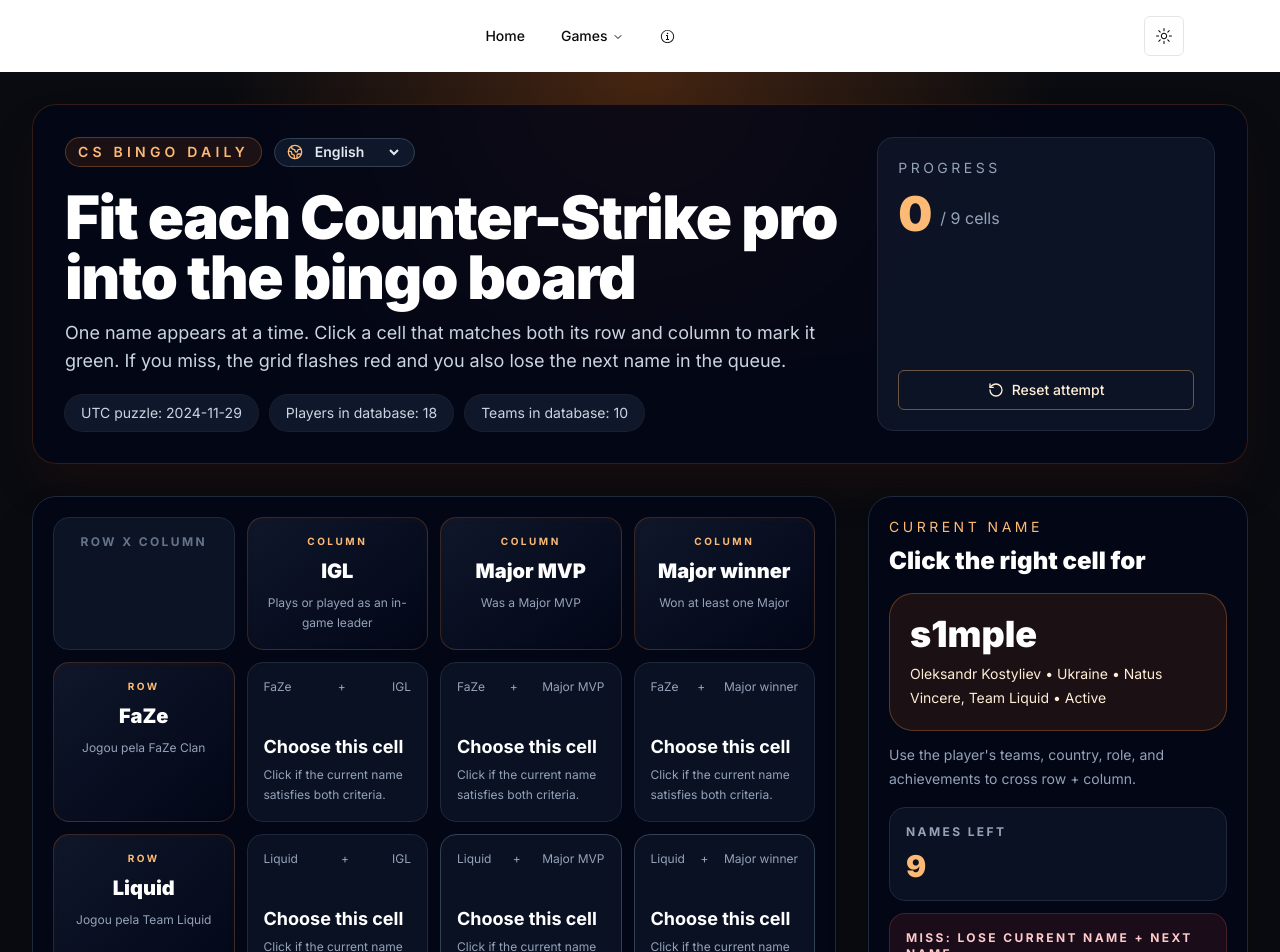
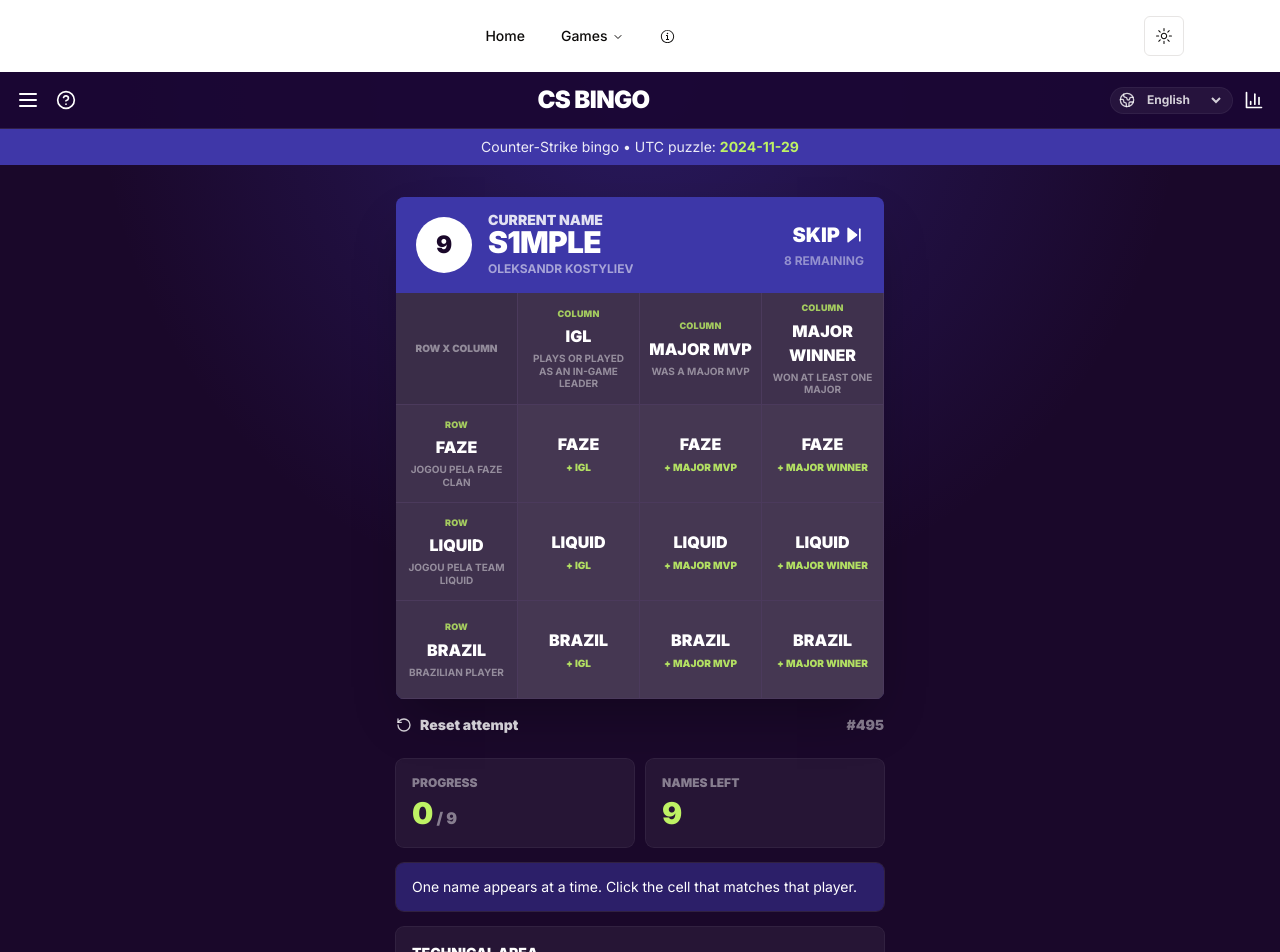
Before and after one commit to igormtk/CSGO-games, a Next.js app: page /bingo in a window 1280 px wide. Shown: the top 952 px of the page. Built offline with nearby package versions, Linux system fonts and the light colour scheme.

Commit message:
Restyle bingo board

```diff
--- a/src/app/bingo/page.tsx
+++ b/src/app/bingo/page.tsx
@@ -1,13 +1,20 @@
 "use client";
 
 import { Fragment, useMemo, useState } from "react";
-import { Check, Globe2, RotateCcw, Trophy, X } from "lucide-react";
-import { Button } from "@/components/ui/button";
+import {
+  BarChart3,
+  Check,
+  Globe2,
+  HelpCircle,
+  Menu,
+  RotateCcw,
+  SkipForward,
+  Trophy,
+  X,
+} from "lucide-react";
 import {
   bingoCriteria,
   csPlayers,
-  csTeams,
-  getTeamName,
   playerMatchesCell,
 } from "@/data/csBingoDatabase";
 import type { BingoCriterion, CsPlayer } from "@/data/csBingoDatabase";
@@ -61,6 +68,8 @@
   namesLeft: string;
   wrongPenalty: string;
   skippedLabel: string;
+  skip: string;
+  remaining: string;
   boardCorner: string;
   rowAxis: string;
   columnAxis: string;
@@ -103,6 +112,8 @@
     namesLeft: "Nomes restantes",
     wrongPenalty: "Erro: perde o nome atual + o próximo",
     skippedLabel: "Nome perdido",
+    skip: "Pular",
+    remaining: "restantes",
     boardCorner: "Linha x Coluna",
     rowAxis: "linha",
     columnAxis: "coluna",
@@ -146,6 +157,8 @@
     namesLeft: "Names left",
     wrongPenalty: "Miss: lose current name + next name",
     skippedLabel: "Lost name",
+    skip: "Skip",
+    remaining: "remaining",
     boardCorner: "Row x Column",
     rowAxis: "row",
     columnAxis: "column",
@@ -189,6 +202,8 @@
     namesLeft: "Nombres restantes",
     wrongPenalty: "Error: pierdes el nombre actual + el próximo",
     skippedLabel: "Nombre perdido",
+    skip: "Saltar",
+    remaining: "restantes",
     boardCorner: "Fila x Columna",
     rowAxis: "fila",
     columnAxis: "columna",
@@ -365,11 +380,6 @@
   return "pt";
 };
 
-const formatPlayerMeta = (player: CsPlayer, copy: TranslationCopy) => {
-  const teams = player.teams.map(getTeamName).join(", ");
-  return `${player.fullName} • ${player.nationality} • ${teams} • ${player.active ? copy.statusActive : copy.statusLegend}`;
-};
-
 const getCriterionCopy = (criterion: BingoCriterion, language: Language) =>
   criterionTranslations[language][criterion.id] ?? {
     label: criterion.label,
@@ -462,83 +472,88 @@
     setFlashKey(0);
   };
 
+  const handleSkip = () => {
+    if (!currentPlayer || gameStatus !== "playing") return;
+
+    const nextSkippedPlayerIds = [...skippedPlayerIds, currentPlayer.id];
+    advanceGame(picks, playerIndex + 1, nextSkippedPlayerIds);
+    setMessage(`${copy.skippedLabel}: ${currentPlayer.nickname}.`);
+  };
+
   return (
-    <main className="min-h-screen overflow-hidden bg-[#090b10] text-slate-100">
-      <section className="relative mx-auto flex w-full max-w-7xl flex-col gap-8 px-4 py-8 sm:px-6 lg:px-8">
-        <div className="absolute inset-x-0 top-0 -z-0 h-72 bg-[radial-gradient(circle_at_top,_rgba(249,115,22,0.25),_transparent_60%)]" />
-
-        <header className="relative z-10 grid gap-6 rounded-3xl border border-orange-500/20 bg-slate-950/80 p-6 shadow-2xl shadow-orange-950/30 backdrop-blur md:grid-cols-[1.4fr_0.6fr] md:p-8">
-          <div className="space-y-5">
-            <div className="flex flex-wrap items-center gap-3">
-              <div className="inline-flex items-center gap-2 rounded-full border border-orange-400/30 bg-orange-500/10 px-3 py-1 text-sm font-semibold uppercase tracking-[0.3em] text-orange-300">
-                {copy.dailyBadge}
+    <main className="min-h-screen overflow-hidden bg-[#1a082a] text-white">
+      <div className="min-h-screen bg-[radial-gradient(circle_at_top,_rgba(78,70,229,0.28),_transparent_34rem)]">
+        <nav className="border-b border-white/10 bg-[#1b0734]/95">
+          <div className="mx-auto flex h-14 max-w-7xl items-center justify-between px-4">
+            <div className="flex items-center gap-4 text-white">
+              <Menu className="h-6 w-6" />
+              <HelpCircle className="h-5 w-5" />
             </div>
-              <label className="inline-flex items-center gap-2 rounded-full border border-slate-700 bg-slate-900 px-3 py-1 text-sm text-slate-200">
-                <Globe2 className="h-4 w-4 text-orange-300" />
+            <div className="text-center text-2xl font-black uppercase tracking-tight text-white">CS BINGO</div>
+            <div className="flex items-center gap-3 text-white">
+              <label className="inline-flex items-center gap-2 rounded-full bg-white/5 px-2 py-1 text-xs text-white/80 ring-1 ring-white/10">
+                <Globe2 className="h-4 w-4" />
                 <span className="sr-only">{copy.selectLanguage}</span>
                 <select
                   value={language}
                   onChange={(event) => handleLanguageChange(event.target.value as Language)}
-                  className="bg-transparent text-sm font-semibold outline-none"
+                  className="bg-transparent text-xs font-bold outline-none"
                   aria-label={copy.selectLanguage}
                 >
                   {Object.entries(translations).map(([key, value]) => (
-                    <option key={key} value={key} className="bg-slate-950 text-slate-100">
+                    <option key={key} value={key} className="bg-[#1b0734] text-white">
                       {value.languageName}
                     </option>
                   ))}
                 </select>
               </label>
+              <BarChart3 className="h-5 w-5" />
             </div>
-            <div className="space-y-3">
-              <h1 className="text-4xl font-black tracking-tight text-white sm:text-6xl">{copy.title}</h1>
-              <p className="max-w-3xl text-base leading-7 text-slate-300 sm:text-lg">{copy.subtitle}</p>
           </div>
-            <div className="flex flex-wrap gap-3 text-sm text-slate-300">
-              <span className="rounded-full bg-slate-900 px-4 py-2 ring-1 ring-white/10">
-                {copy.puzzleDate}: {dateKey}
-              </span>
-              <span className="rounded-full bg-slate-900 px-4 py-2 ring-1 ring-white/10">
-                {copy.playersInDb}: {csPlayers.length}
-              </span>
-              <span className="rounded-full bg-slate-900 px-4 py-2 ring-1 ring-white/10">
-                {copy.teamsInDb}: {csTeams.length}
-              </span>
+        </nav>
+
+        <div className="bg-[#3f37a8] px-4 py-2 text-center text-sm text-white/90">
+          Counter-Strike bingo • {copy.puzzleDate}: <span className="font-bold text-lime-300">{dateKey}</span>
+        </div>
+
+        <section className="mx-auto flex w-full max-w-[520px] flex-col px-4 py-6 sm:py-8">
+          <div className="overflow-hidden rounded-lg bg-[#3d37a8] shadow-2xl shadow-black/30">
+            <div className="flex items-center justify-between gap-4 px-4 py-4 sm:px-5">
+              <div className="flex min-w-0 items-center gap-4">
+                <div className="grid h-14 w-14 shrink-0 place-items-center rounded-full bg-white text-2xl font-black text-[#1a082a]">
+                  {namesLeft}
+                </div>
+                <div className="min-w-0">
+                  <p className="text-sm font-black uppercase leading-none text-white/85">{copy.currentPlayerEyebrow}</p>
+                  {currentPlayer ? (
+                    <>
+                      <h1 className="truncate text-3xl font-black uppercase leading-none tracking-tight text-white">{currentPlayer.nickname}</h1>
+                      <p className="mt-1 truncate text-xs font-bold uppercase text-white/55">{currentPlayer.fullName}</p>
+                    </>
+                  ) : (
+                    <h1 className="text-2xl font-black uppercase leading-none tracking-tight text-white">{copy.noCurrentPlayerTitle}</h1>
+                  )}
                 </div>
               </div>
 
-          <aside className="flex flex-col justify-between gap-5 rounded-2xl border border-slate-800 bg-slate-900/80 p-5">
-            <div>
-              <p className="text-sm uppercase tracking-[0.25em] text-slate-400">{copy.progress}</p>
-              <div className="mt-3 flex items-end gap-2">
-                <span className="text-5xl font-black text-orange-300">{completedCells}</span>
-                <span className="pb-2 text-slate-400">/ 9 {copy.cells}</span>
+              <div className="flex shrink-0 flex-col items-end gap-1">
+                <button
+                  type="button"
+                  onClick={handleSkip}
+                  disabled={gameStatus !== "playing"}
+                  className="inline-flex items-center gap-1 text-xl font-black uppercase text-white transition hover:text-lime-300 disabled:cursor-not-allowed disabled:text-white/30"
+                >
+                  {copy.skip} <SkipForward className="h-5 w-5 fill-current" />
+                </button>
+                <span className="text-xs font-bold uppercase text-white/45">{Math.max(namesLeft - 1, 0)} {copy.remaining}</span>
               </div>
             </div>
-            {isCompleted ? (
-              <div className="rounded-2xl border border-emerald-400/30 bg-emerald-500/10 p-4 text-emerald-200">
-                <Trophy className="mb-2 h-6 w-6" />
-                {copy.completed}
-              </div>
-            ) : gameStatus === "out-of-names" ? (
-              <div className="rounded-2xl border border-red-400/30 bg-red-500/10 p-4 text-red-100">
-                <X className="mb-2 h-6 w-6" />
-                {copy.outOfNames}
-              </div>
-            ) : null}
-            <Button onClick={handleReset} variant="outline" className="border-orange-300/40 bg-transparent text-orange-100 hover:bg-orange-500/20">
-              <RotateCcw className="h-4 w-4" /> {copy.reset}
-            </Button>
-          </aside>
-        </header>
 
-        <section className="relative z-10 grid gap-8 lg:grid-cols-[minmax(0,1fr)_380px]">
             <div
               key={flashKey}
-            className={`rounded-3xl border border-slate-800 bg-slate-950/80 p-3 shadow-2xl shadow-black/30 sm:p-5 ${flashKey > 0 ? "animate-bingo-error" : ""}`}
+              className={`grid grid-cols-4 bg-[#30233e] ${flashKey > 0 ? "animate-bingo-error" : ""}`}
             >
-            <div className="grid grid-cols-4 gap-2 sm:gap-3">
-              <div className="rounded-2xl border border-slate-800 bg-slate-900/80 p-3 text-center text-xs font-bold uppercase tracking-[0.2em] text-slate-500 sm:p-4">
+              <div className="grid min-h-[84px] place-items-center border-b border-r border-[#4b3a5c] bg-[#3a2d48] p-2 text-center text-[10px] font-black uppercase leading-tight text-white/45 sm:min-h-[98px]">
                 {copy.boardCorner}
               </div>
               {board.columns.map((criterion) => (
@@ -553,7 +568,6 @@
                     const pick = picks[cellKey];
                     const rowCopy = getCriterionCopy(row, language);
                     const columnCopy = getCriterionCopy(column, language);
-                    const currentFits = currentPlayer ? playerMatchesCell(currentPlayer, row, column) : false;
 
                     return (
                       <button
@@ -561,37 +575,23 @@
                         type="button"
                         onClick={() => handleCellClick(rowIndex, columnIndex)}
                         disabled={gameStatus !== "playing" || Boolean(pick?.correct)}
-                        className={`group min-h-32 rounded-2xl border p-3 text-left transition hover:-translate-y-0.5 hover:border-orange-300/70 hover:bg-orange-500/10 disabled:cursor-not-allowed disabled:hover:translate-y-0 sm:min-h-40 sm:p-4 ${
-                          pick?.correct
-                            ? "border-emerald-400/40 bg-emerald-500/15"
-                            : currentFits
-                              ? "border-slate-700 bg-slate-900/70"
-                              : "border-slate-800 bg-slate-900/70"
+                        aria-label={`${rowCopy.label} + ${columnCopy.label}`}
+                        className={`group grid min-h-[84px] place-items-center border-b border-r border-[#4b3a5c] p-2 text-center transition hover:bg-[#5a4869] disabled:cursor-not-allowed sm:min-h-[98px] ${
+                          pick?.correct ? "bg-emerald-500/30" : "bg-[#453752]"
                         }`}
                       >
-                        <div className="flex h-full flex-col justify-between gap-3">
-                          <div className="flex items-center justify-between gap-2 text-xs text-slate-400">
-                            <span>{rowCopy.label}</span>
-                            <span>+</span>
-                            <span>{columnCopy.label}</span>
-                          </div>
-
                         {pick ? (
-                            <div className="space-y-2">
-                              <p className="text-xs font-bold uppercase tracking-[0.2em] text-emerald-200">{copy.matchedBy}</p>
-                              <div className="flex items-center gap-2">
-                                <Check className="h-5 w-5 text-emerald-300" />
-                                <span className="text-xl font-black text-white">{pick.player.nickname}</span>
-                              </div>
-                              <p className="text-xs leading-5 text-slate-300">{pick.player.fullName}</p>
+                          <div className="space-y-1">
+                            <Check className="mx-auto h-5 w-5 text-lime-300" />
+                            <p className="break-words text-sm font-black uppercase leading-none text-white sm:text-base">{pick.player.nickname}</p>
+                            <p className="hidden text-[10px] font-bold uppercase leading-tight text-white/50 sm:block">{copy.matchedBy}</p>
                           </div>
                         ) : (
-                            <div>
-                              <p className="text-lg font-bold text-white">{copy.chooseCell}</p>
-                              <p className="mt-1 text-xs leading-5 text-slate-400">{copy.chooseCellHelper}</p>
+                          <div className="space-y-1">
+                            <p className="break-words text-sm font-black uppercase leading-tight text-white sm:text-base">{rowCopy.label}</p>
+                            <p className="text-[10px] font-black uppercase text-lime-300/90">+ {columnCopy.label}</p>
                           </div>
                         )}
-                        </div>
                       </button>
                     );
                   })}
@@ -600,62 +600,61 @@
             </div>
           </div>
 
-          <aside className="rounded-3xl border border-slate-800 bg-slate-950/80 p-5 shadow-2xl shadow-black/30">
-            <div className="space-y-4">
-              <div>
-                <p className="text-sm uppercase tracking-[0.25em] text-orange-300">{copy.currentPlayerEyebrow}</p>
-                {currentPlayer ? (
-                  <>
-                    <h2 className="mt-2 text-2xl font-black text-white">{copy.currentPlayerTitle}</h2>
-                    <div className="mt-4 rounded-3xl border border-orange-400/30 bg-orange-500/10 p-5">
-                      <p className="text-4xl font-black text-white">{currentPlayer.nickname}</p>
-                      <p className="mt-2 text-sm leading-6 text-orange-100">{formatPlayerMeta(currentPlayer, copy)}</p>
-                    </div>
-                    <p className="mt-3 text-sm leading-6 text-slate-400">{copy.currentPlayerInstructions}</p>
-                  </>
-                ) : (
-                  <>
-                    <h2 className="mt-2 text-2xl font-black text-white">{copy.noCurrentPlayerTitle}</h2>
-                    <p className="mt-2 text-sm leading-6 text-slate-400">{copy.noCurrentPlayerInstructions}</p>
-                  </>
-                )}
+          <div className="mt-4 flex items-center justify-between text-sm font-black uppercase text-white/80">
+            <button type="button" onClick={handleReset} className="inline-flex items-center gap-2 transition hover:text-lime-300">
+              <RotateCcw className="h-4 w-4" /> {copy.reset}
+            </button>
+            <span className="text-white/45">#{hashDate(dateKey)}</span>
           </div>
 
-              <div className="grid gap-3 text-sm text-slate-200 sm:grid-cols-2 lg:grid-cols-1">
-                <div className="rounded-2xl border border-slate-800 bg-slate-900/70 p-4">
-                  <p className="text-xs font-bold uppercase tracking-[0.2em] text-slate-400">{copy.namesLeft}</p>
-                  <p className="mt-2 text-3xl font-black text-orange-300">{namesLeft}</p>
+          <div className="mt-6 space-y-4 text-sm">
+            <div className="grid grid-cols-2 gap-3">
+              <div className="rounded-lg bg-white/5 p-4 ring-1 ring-white/10">
+                <p className="text-xs font-black uppercase text-white/45">{copy.progress}</p>
+                <p className="mt-1 text-3xl font-black text-lime-300">{completedCells}<span className="text-base text-white/45"> / 9</span></p>
               </div>
-                <div className="rounded-2xl border border-red-400/20 bg-red-500/10 p-4 text-red-100">
-                  <p className="text-xs font-bold uppercase tracking-[0.2em] text-red-200">{copy.wrongPenalty}</p>
-                  {latestSkippedPlayer ? (
-                    <p className="mt-2 text-sm">
-                      {copy.skippedLabel}: <strong>{latestSkippedPlayer.nickname}</strong>
-                    </p>
-                  ) : null}
+              <div className="rounded-lg bg-white/5 p-4 ring-1 ring-white/10">
+                <p className="text-xs font-black uppercase text-white/45">{copy.namesLeft}</p>
+                <p className="mt-1 text-3xl font-black text-lime-300">{namesLeft}</p>
               </div>
             </div>
 
+            {isCompleted ? (
+              <div className="rounded-lg border border-emerald-400/30 bg-emerald-500/10 p-4 text-emerald-100">
+                <Trophy className="mb-2 h-5 w-5" />
+                {copy.completed}
+              </div>
+            ) : gameStatus === "out-of-names" ? (
+              <div className="rounded-lg border border-red-400/30 bg-red-500/10 p-4 text-red-100">
+                <X className="mb-2 h-5 w-5" />
+                {copy.outOfNames}
+              </div>
+            ) : null}
+
             <p
-                className={`rounded-2xl border px-4 py-3 text-sm leading-6 ${
+              className={`rounded-lg px-4 py-3 leading-6 ring-1 ${
                 message.includes("não combina") || message.includes("does not match") || message.includes("no combina") || gameStatus === "out-of-names"
-                    ? "border-red-400/30 bg-red-500/10 text-red-100"
-                    : "border-orange-400/20 bg-orange-500/10 text-orange-100"
+                  ? "bg-red-500/10 text-red-100 ring-red-400/30"
+                  : "bg-[#3f37a8]/50 text-white ring-white/10"
               }`}
             >
               {gameStatus === "out-of-names" && !isCompleted ? copy.outOfNamesMessage : message}
             </p>
 
-              <div className="rounded-2xl border border-slate-800 bg-slate-900/70 p-4 text-sm text-slate-300">
-                <p className="font-bold text-white">{copy.openCell}</p>
-                <p className="mt-2 leading-6">
-                  {board.rows.map((row) => getCriterionCopy(row, language).label).join(" • ")} / {board.columns.map((column) => getCriterionCopy(column, language).label).join(" • ")}
+            {latestSkippedPlayer ? (
+              <p className="rounded-lg bg-white/5 px-4 py-3 text-white/70 ring-1 ring-white/10">
+                {copy.skippedLabel}: <strong className="text-white">{latestSkippedPlayer.nickname}</strong>
               </p>
+            ) : null}
+
+            <div className="rounded-lg bg-white/5 p-4 text-white/70 ring-1 ring-white/10">
+              <p className="font-black uppercase text-white">Technical area</p>
+              <p className="mt-2 leading-6">{copy.currentPlayerInstructions}</p>
+              <p className="mt-2 leading-6">{copy.wrongPenalty}.</p>
             </div>
           </div>
-          </aside>
         </section>
-      </section>
+      </div>
     </main>
   );
 }
@@ -664,10 +663,12 @@
   const criterionCopy = getCriterionCopy(criterion, language);
 
   return (
-    <div className="rounded-2xl border border-orange-400/20 bg-gradient-to-br from-slate-900 to-slate-950 p-3 text-center shadow-inner shadow-orange-950/20 sm:p-4">
-      <p className="text-[10px] font-bold uppercase tracking-[0.25em] text-orange-300">{axis}</p>
-      <h3 className="mt-2 text-base font-black text-white sm:text-xl">{criterionCopy.label}</h3>
-      <p className="mt-2 hidden text-xs leading-5 text-slate-400 sm:block">{criterionCopy.helper}</p>
+    <div className="grid min-h-[84px] place-items-center border-b border-r border-[#4b3a5c] bg-[#3f314d] p-2 text-center sm:min-h-[98px]">
+      <div className="space-y-1">
+        <p className="text-[9px] font-black uppercase tracking-wide text-lime-300/80">{axis}</p>
+        <h3 className="break-words text-sm font-black uppercase leading-tight text-white sm:text-base">{criterionCopy.label}</h3>
+        <p className="hidden text-[10px] font-bold uppercase leading-tight text-white/45 sm:block">{criterionCopy.helper}</p>
+      </div>
     </div>
   );
 }
```
Lines whose indentation alone changed are shown as unchanged.
